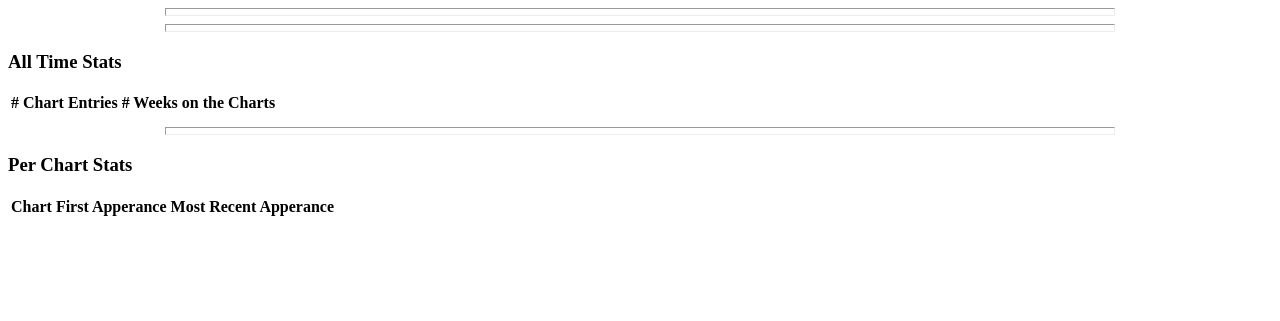
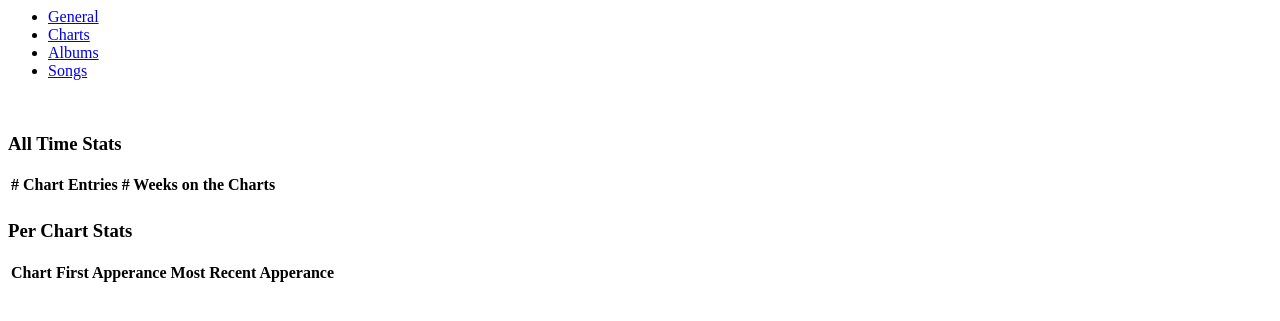
Before and after one commit to CollinDietz/billboard-analytics, a CodeIgniter app: the page made by application/views/Scorecard_Artist.php in a window 1280 px wide. Shown: the top 321 px of the page. Run offline with CodeIgniter, Linux system fonts and the light colour scheme; data that the repository does not hold is empty.

Commit message:
Moved to tab interface on score card

```diff
--- a/application/views/Chart_view.php
+++ b/application/views/Chart_view.php
@@ -8,7 +8,7 @@
     <?php echo $chart_name_norm." For ".date("D M d, Y", strtotime($date)); ?>
   </h3>
 
-  <nav class="navbar">
+  <nav class="nav">
     <ul class="nav mx-auto">
       <?php foreach ($charts_list as $row): ?>
         <li class="nav-item">
--- a/application/views/Scorecard_Artist.php
+++ b/application/views/Scorecard_Artist.php
@@ -11,12 +11,31 @@
     <?php endif; ?>
   </form>
   <?php endif; ?>
-  <hr width="75%" size="8" align="center">
 
+  <div class="skinny mx-auto">
+  <ul class="nav nav-tabs" id="myTab" role="tablist">
+    <li class="nav-item">
+      <a class="nav-link active" id="general-tab" data-toggle="tab" href="#general" role="tab" aria-controls="general" aria-selected="true">General</a>
+    </li>
+    <li class="nav-item">
+      <a class="nav-link" id="charts-tab" data-toggle="tab" href="#charts" role="tab" aria-controls="charts" aria-selected="false">Charts</a>
+    </li>
+    <li class="nav-item">
+      <a class="nav-link" id="albums-tab" data-toggle="tab" href="#albums" role="tab" aria-controls="albums" aria-selected="false">Albums</a>
+    </li>
+    <li class="nav-item">
+      <a class="nav-link" id="songs-tab" data-toggle="tab" href="#songs" role="tab" aria-controls="albums" aria-selected="false">Songs</a>
+    </li>
+  </ul>
+  </div>
+  <br>
+
+  <div class="tab-content" id="myTabContent">
+    <div class="tab-pane fade show active" id="general" role="tabpanel" aria-labelledby="home-tab">
       <div class="grey">
         <div class="google_chart" id="columnchart_material"></div>
       </div>
-  <hr width="75%" size="8" align="center">
+
       <script type="text/javascript">
         google.charts.load('current', {
           'packages': ['bar']
@@ -66,7 +85,6 @@
         }
       </script>
 
-
       <h3>All Time Stats</h3>
       <table class="table table-dark skinny centered">
         <thead>
@@ -86,8 +104,8 @@
           </tr>
         </tbody>
       </table>
-
-  <hr width="75%" size="8" align="center">
+    </div>
+    <div class="tab-pane fade" id="charts" role="tabpanel" aria-labelledby="charts-tab">
       <h3>Per Chart Stats</h3>
       <table class="table table-dark skinny centered">
         <thead>
@@ -101,16 +119,22 @@
         <tbody>
           <?php foreach ($ChartApperancesStats as $row):?>
           <tr>
-        <td><?php echo ucwords(str_replace("-", " ",  $row["chart_name"])) ?></td>
-        <td> <?php LinkToChartByDate($row["chart_name"], $row["FirstApperance"])?></td>
-        <td> <?php LinkToChartByDate($row["chart_name"], $row["MostRecentApperance"])?></td>
+            <td>
+              <?php echo ucwords(str_replace("-", " ",  $row["chart_name"])) ?>
+            </td>
+            <td>
+              <?php LinkToChartByDate($row["chart_name"], $row["FirstApperance"])?>
+            </td>
+            <td>
+              <?php LinkToChartByDate($row["chart_name"], $row["MostRecentApperance"])?>
+            </td>
           </tr>
           <?php endforeach; ?>
         </tbody>
       </table>
-
+    </div>
+    <div class="tab-pane fade" id="albums" role="tabpanel" aria-labelledby="albums-tab">
       <?php if(count($AlbumApperancesStats) > 0):?>
-    <hr width="75%" size="8" align="center">
       <h3>Per Album Stats</h3>
       <table class="table table-dark skinny centered">
         <thead>
@@ -135,20 +159,32 @@
               <?php LinkToScoreCard($row["album_name"], "album", $artist_name)?>
               <?php endif;?>
             </td>
-        <td> <?php echo ucwords(str_replace("-", " ",  $row["chart_name"])) ?> </td>
-        <td> <?php LinkToChartByDate($row["chart_name"], $row["FirstAppearance"])?></td>
-        <td> <?php LinkToChartByDate($row["chart_name"], $row["MostRecentApperance"])?></td>
-        <td> <?php echo $row["WeeksOnChart"] ?> </td>
-        <td> <?php echo $row["LowestRank"] ?> </td>
-        <td> <?php echo $row["BestRank"] ?> </td>
+            <td>
+              <?php echo ucwords(str_replace("-", " ",  $row["chart_name"])) ?>
+            </td>
+            <td>
+              <?php LinkToChartByDate($row["chart_name"], $row["FirstAppearance"])?>
+            </td>
+            <td>
+              <?php LinkToChartByDate($row["chart_name"], $row["MostRecentApperance"])?>
+            </td>
+            <td>
+              <?php echo $row["WeeksOnChart"] ?>
+            </td>
+            <td>
+              <?php echo $row["LowestRank"] ?>
+            </td>
+            <td>
+              <?php echo $row["BestRank"] ?>
+            </td>
           </tr>
           <?php endforeach; ?>
         </tbody>
       </table>
       <?php endif;?>
-
+    </div>
+    <div class="tab-pane fade" id="songs" role="tabpanel" aria-labelledby="songs-tab">
       <?php if(count($SongApperancesStats) > 0):?>
-    <hr width="75%" size="8" align="center">
       <h3>Per Song Stats</h3>
       <table class="table table-dark skinny centered">
         <thead>
@@ -173,16 +209,30 @@
               <?php LinkToScoreCard($row["song_name"], "song", $artist_name)?>
               <?php endif;?>
             </td>
-          <td> <?php echo ucwords(str_replace("-", " ",  $row["chart_name"])) ?> </td>
-          <td> <?php LinkToChartByDate($row["chart_name"], $row["FirstAppearance"])?></td>
-          <td> <?php LinkToChartByDate($row["chart_name"], $row["MostRecentApperance"])?></td>
-          <td> <?php echo $row["WeeksOnChart"] ?> </td>
-          <td> <?php echo $row["LowestRank"] ?> </td>
-          <td> <?php echo $row["BestRank"] ?> </td>
+            <td>
+              <?php echo ucwords(str_replace("-", " ",  $row["chart_name"])) ?>
+            </td>
+            <td>
+              <?php LinkToChartByDate($row["chart_name"], $row["FirstAppearance"])?>
+            </td>
+            <td>
+              <?php LinkToChartByDate($row["chart_name"], $row["MostRecentApperance"])?>
+            </td>
+            <td>
+              <?php echo $row["WeeksOnChart"] ?>
+            </td>
+            <td>
+              <?php echo $row["LowestRank"] ?>
+            </td>
+            <td>
+              <?php echo $row["BestRank"] ?>
+            </td>
           </tr>
           <?php endforeach; ?>
         </tbody>
       </table>
       <?php endif;?>
+    </div>
+  </div>
 
 </body>
```
Lines whose indentation alone changed are shown as unchanged.
